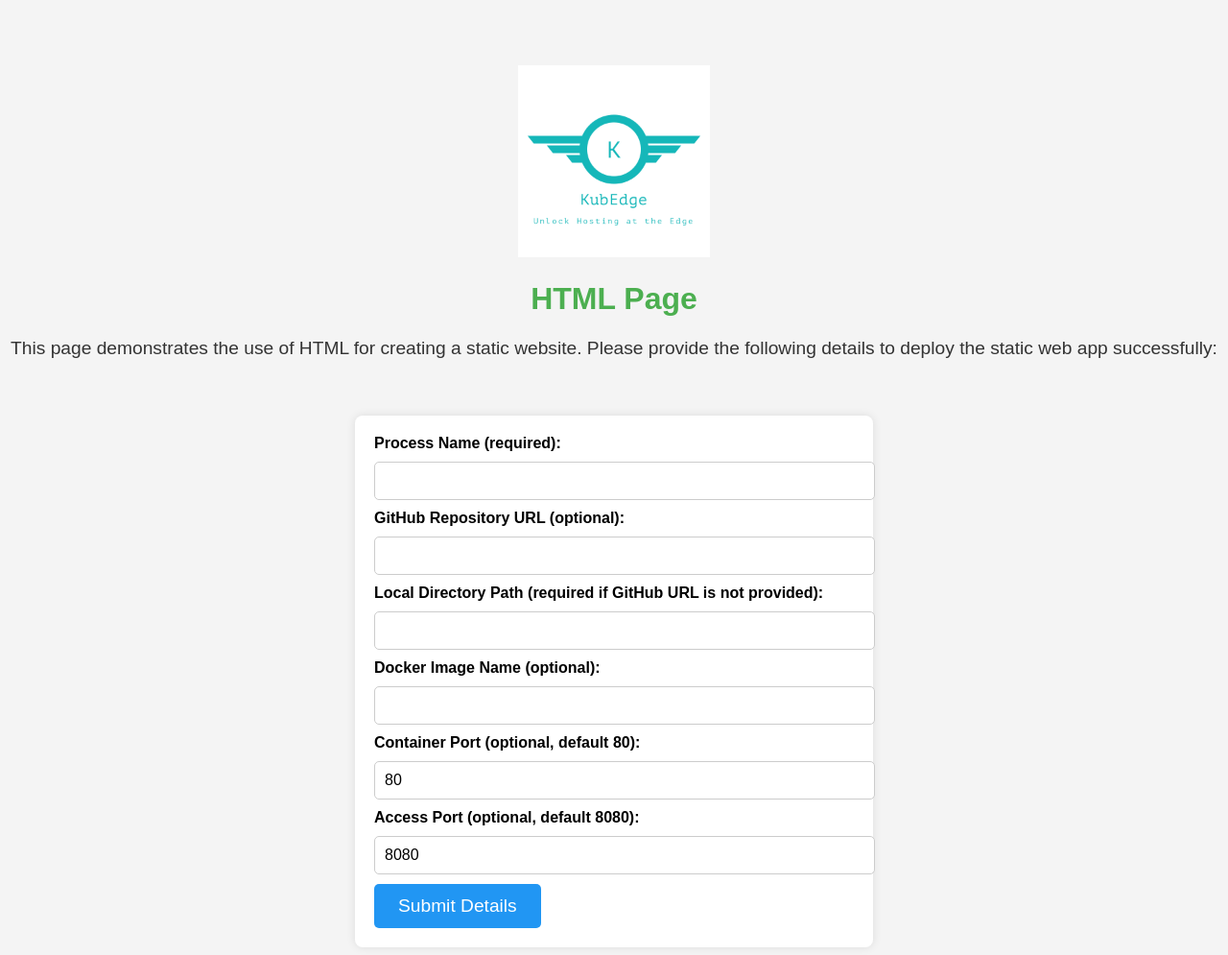
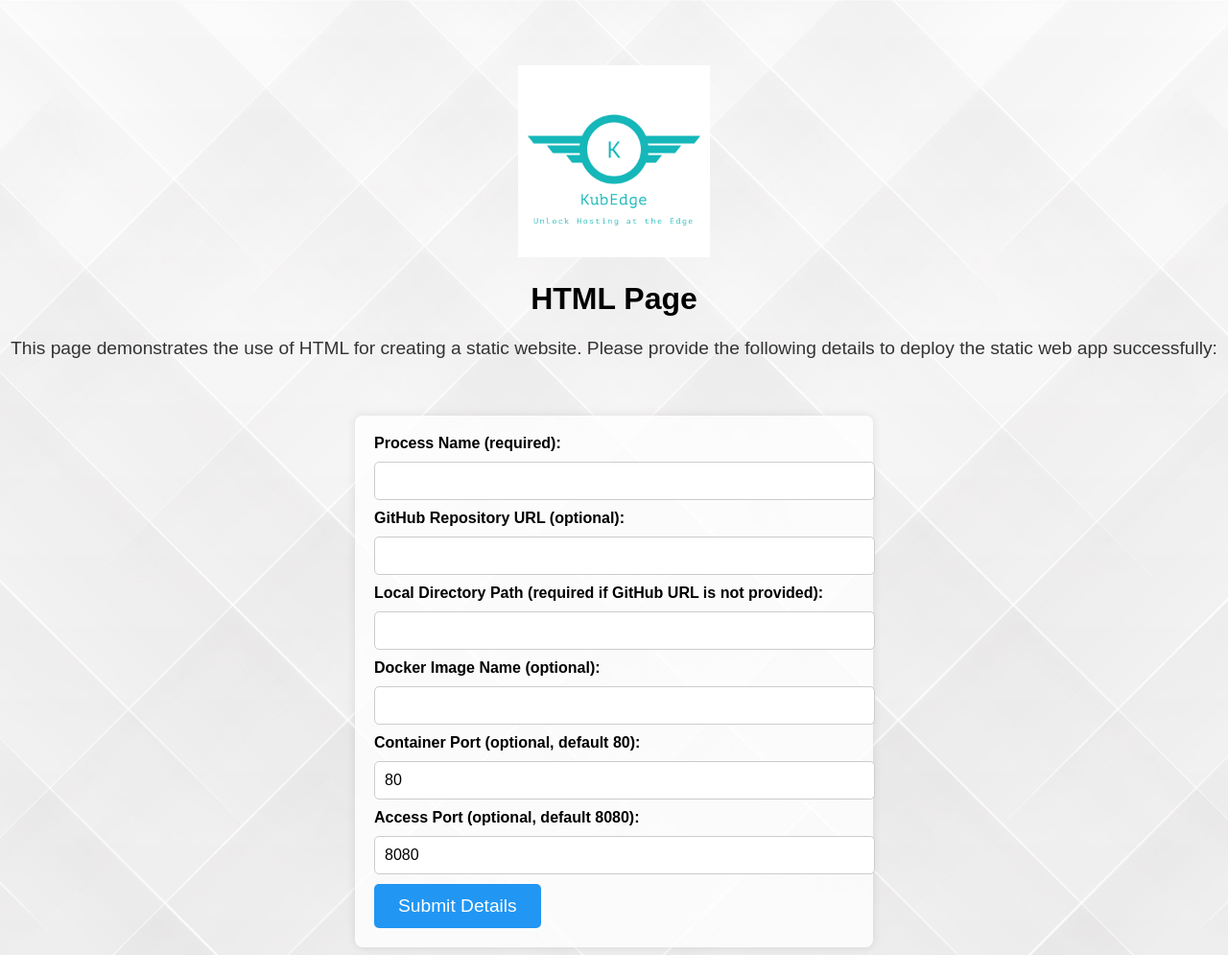
Before and after one commit to deveshrathore123/kubedge_gui, a Flask app: page /static/html-css-js in a window 1280 px wide. Shown: the whole page at 96% size. Run offline with Flask 3, Linux system fonts and the light colour scheme.

Commit message:
Update html_css_js.html

```diff
--- a/templates/static/html_css_js.html
+++ b/templates/static/html_css_js.html
@@ -7,12 +7,15 @@
     <style>
         body {
             font-family: Arial, sans-serif;
-            background-color: #f4f4f4;
+            background-image: url('./images/background_image.jpg');  /* Set background image */
+            background-size: cover;
+            background-position: center;
+            color: white;
             text-align: center;
             padding-top: 30px;
         }
         h1 {
-            color: #4CAF50;
+            color: black;  /* Change HTML Page color to black */
         }
         p {
             font-size: 1.2em;
@@ -26,7 +29,7 @@
             text-align: left;
             display: inline-block;
             max-width: 500px;
-            background-color: #fff;
+            background-color: rgba(255, 255, 255, 0.8);  /* Light background for form */
             padding: 20px;
             border-radius: 8px;
             box-shadow: 0 0 10px rgba(0, 0, 0, 0.1);
@@ -38,9 +41,11 @@
             border: 1px solid #ccc;
             border-radius: 5px;
             font-size: 1em;
+            color: black;  /* Set text color to black */
         }
         .form-container label {
             font-weight: bold;
+            color: black;  /* Change label text color to black */
         }
         .form-container button {
             padding: 12px 25px;
@@ -62,7 +67,8 @@
 
     <!-- KubEdge Logo -->
     <div class="logo">
-        <img src="static/images/logo.png" alt="KubEdge Logo" width="200px">  <!-- Ensure the correct path for logo -->
+        <!-- Use the path './images/logo.png' for the logo image -->
+        <img src="./images/logo.png" alt="KubEdge Logo" width="200px">
     </div>
 
     <h1>HTML Page</h1>
```
